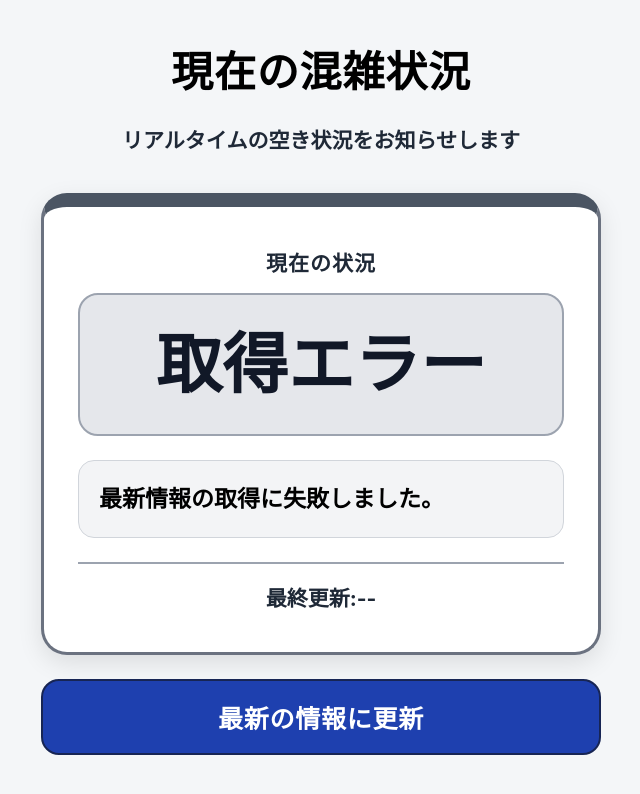
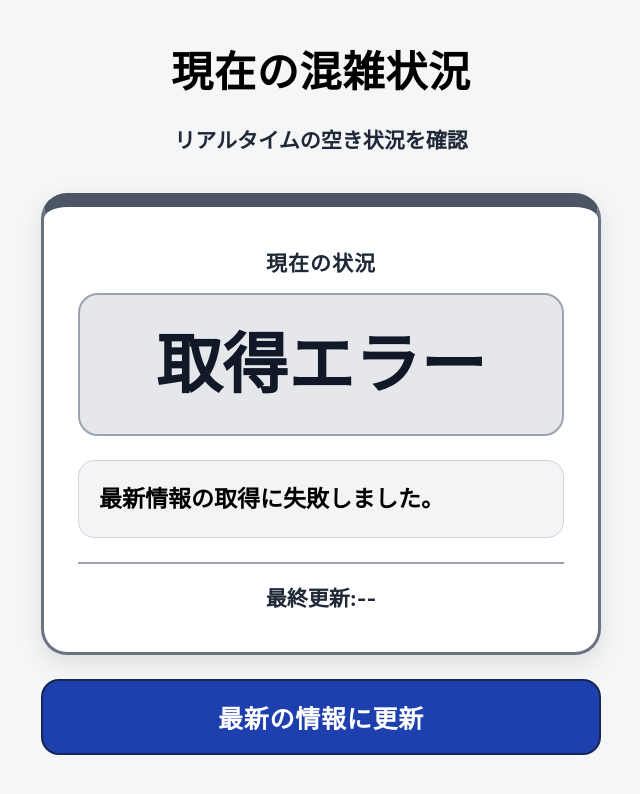
Before and after one commit to paperlog/crowd_status_announcement, a plain HTML site: page index.html in a window 1280 px wide. Shown: the whole page, without its empty margins (319-959 px from the left). Drawn offline with Linux system fonts and the light colour scheme; no server answers.

Commit message:
chore: サブタイトル変更

```diff
--- a/index.html
+++ b/index.html
@@ -10,7 +10,7 @@
     <main class="container">
       <header class="header">
 	<h1>現在の混雑状況</h1>
-	<p class="subtitle">リアルタイムの空き状況をお知らせします</p>
+	<p class="subtitle">リアルタイムの空き状況を確認</p>
       </header>
 
       <section class="status-card" id="status-card" data-status="loading">
```
